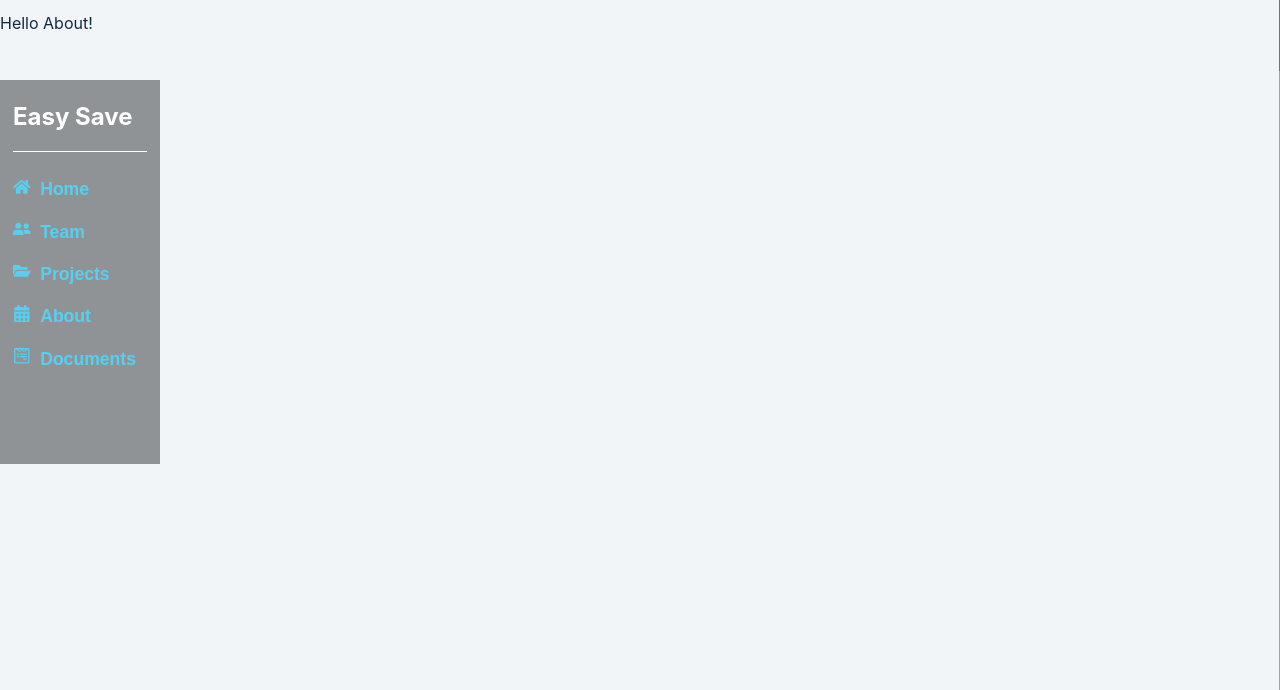
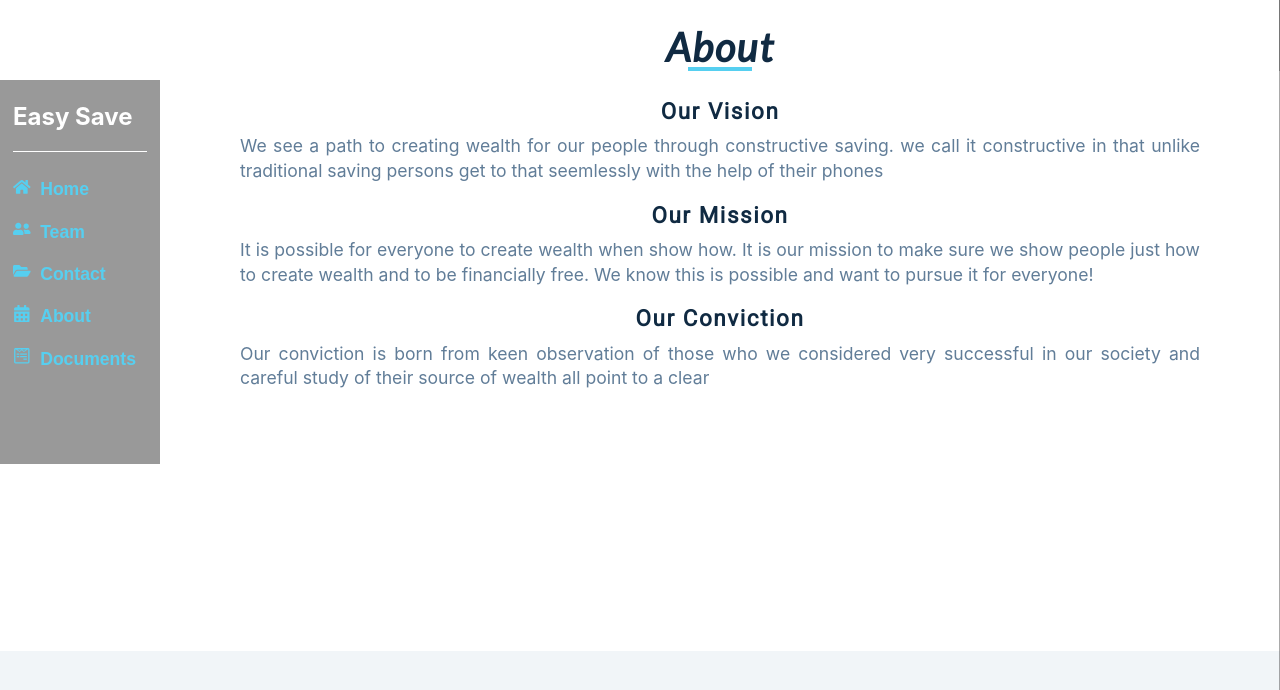
Before and after one commit to jirois/easy_save, a React (Create React App) app: page /about in a window 1280 px wide. Shown: the top 690 px of the page. Built offline with nearby package versions, Linux system fonts and the light colour scheme.

Commit message:
feat: added an about page

```diff
--- a/src/App.js
+++ b/src/App.js
@@ -4,7 +4,7 @@ import Nav from './components/Nav';
 import Home from './components/Home';
 import Team from './components/Team';
 import About from './components/About';
-import Projects from './components/Project';
+import Contact from './components/Contact';
 
 function App() {
   return (
@@ -13,7 +13,7 @@ function App() {
      <Switch>
        <Route path='/' exact component={Home} />
        <Route path='/team' component={Team} />
-       <Route path='/projects' component={Projects} />
+       <Route path='/contact' component={Contact} />
        <Route path='/about' component={About} />
 
      </Switch>
--- a/src/components/About.js
+++ b/src/components/About.js
@@ -2,7 +2,19 @@ import React from 'react';
 
 const About = () => {
     return (
-        <div>Hello About!</div>
+        <article className="about">
+            <h2>About</h2>
+            <div className="underline"></div>
+            <div className="about-content">
+                <h4>Our Vision</h4>
+                <p>We see a path to creating wealth for our people through constructive saving. we call it constructive in that unlike traditional saving persons get to that seemlessly with the help of their phones </p>
+                <h4>Our Mission</h4>
+                <p>It is possible for everyone to create wealth when show how. It is our mission to make sure we show people just how to create wealth and to be financially free. We know this is possible and want to pursue it for everyone! </p>
+
+                <h4>Our conviction</h4>
+                <p>Our conviction is born from keen observation of those who we considered very successful in our society and careful study of their source of wealth all point to a clear</p>
+            </div>
+        </article>
     )
 }
 
--- a/src/components/Project.js
+++ /dev/null
@@ -1,9 +0,0 @@
-import React from 'react';
-
-const Projects = () => {
-    return (
-        <div>Hello Project!</div>
-    )
-}
-
-export default Projects;
--- a/src/data.js
+++ b/src/data.js
@@ -27,8 +27,8 @@ export const links = [
     },
     {
         id: 3,
-        url: '/projects',
-        text: 'projects',
+        url: '/contact',
+        text: 'contact',
         icon: <FaFolderOpen />,
     },
     {
--- a/src/index.css
+++ b/src/index.css
@@ -350,21 +350,8 @@ article {
   border: 1px solid #fff;
 }
 
-.horizon-bottom {
-  display: block;
-  width: 75%;
-  position: absolute;
-  bottom: 14rem;
-  left: 2rem;
-  right: 2rem;
-  margin: auto;
-  border: 1px solid #fff;
-}
 @media screen and (min-width: 456px) {
   .horizon {
-    display: none;
-  }
-  .horizon-bottom {
     display: none;
   }
 }
@@ -459,9 +446,9 @@ Sidebar
   border-color: transparent;
   font-size: 2.2rem;
   background: transparent;
-  margin-right: 4px;
-  margin-left: 4px;
-  margin-top: 1rem;
+  width: 100%;
+  margin: 1rem 4px 0 4px;
+  margin-right: 13px;
   padding: 0 1.5rem 0.2rem;
   color: var(--main-color);
   transition: var(--transition);
@@ -481,8 +468,8 @@ Sidebar
 
 .links a {
   display: block;
-  padding: 0.8rem 0;
-  font-size: 0.9rem;
+  padding: 1.1rem 0;
+  font-size: 1rem;
   font-weight: bold;
   color: var(--clr-white);
   font-family: var(--ff-secondary);
@@ -511,7 +498,7 @@ Sidebar
   grid-gap: 10px;
 }
 .social-icons a {
-  font-size: 1.3rem;
+  font-size: 1.4rem;
   color: var(--main-color);
 }
 
@@ -674,3 +661,42 @@ The Team
     margin-right: 0;
   }
 }
+
+/*
+=============
+About
+=============
+*/
+.about {
+  background: var(--clr-white);
+  padding: 3rem 5rem 10rem;
+  margin-top: -2rem;
+}
+.about h2 {
+  margin-bottom: 0;
+  font-family: var(--ff-primary);
+}
+.about .underline {
+  width: 4rem;
+}
+
+.about-content {
+  margin-top: 1.8rem;
+}
+
+.about h4 {
+  font-size: 1.4rem;
+  font-family: var(--ff-secondary);
+}
+
+.about p {
+  font-size: 1.1rem;
+  line-height: 1.4;
+  text-align: justify;
+}
+
+@media screen and (min-width: 657px) {
+  .about {
+    padding: 3rem 5rem 15rem 15rem;
+  }
+}
```
Also changed, not shown: src/image/ajiri1.jpg (deleted), src/image/austin.jpg (deleted).
